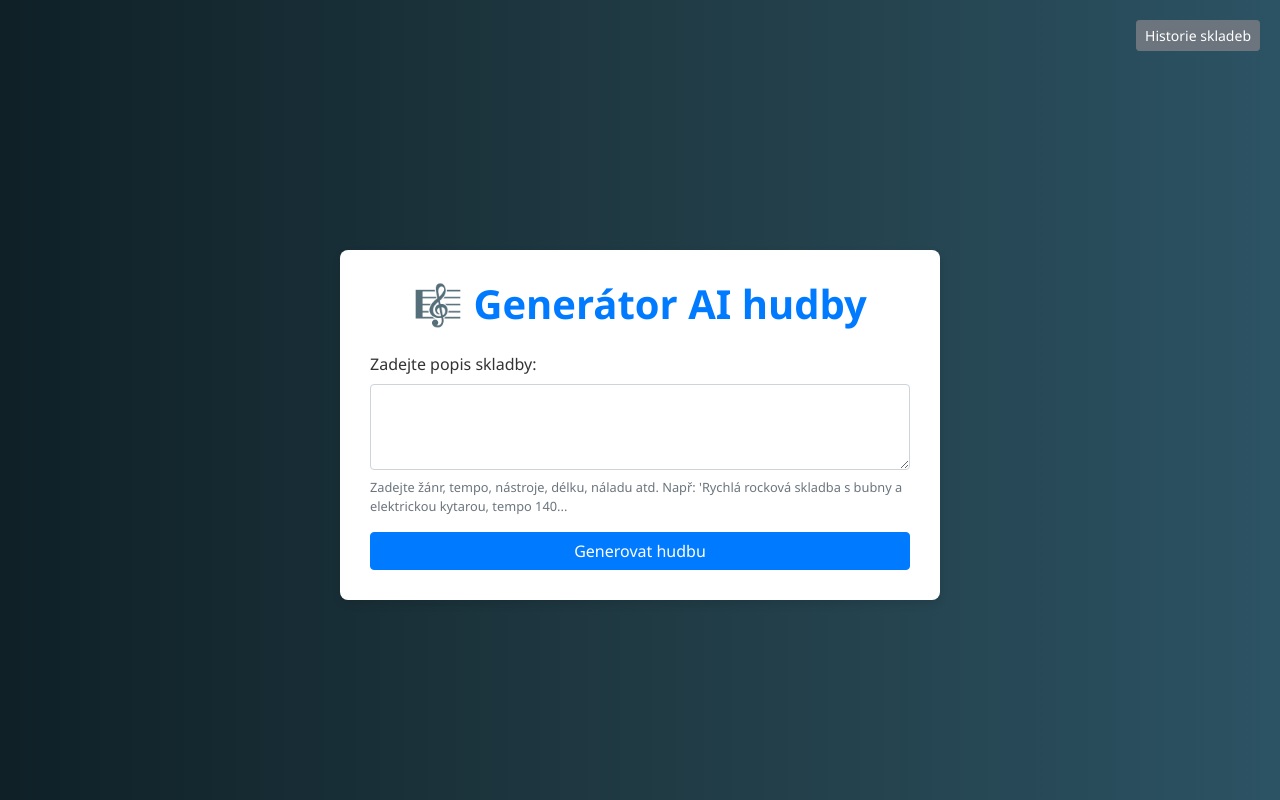
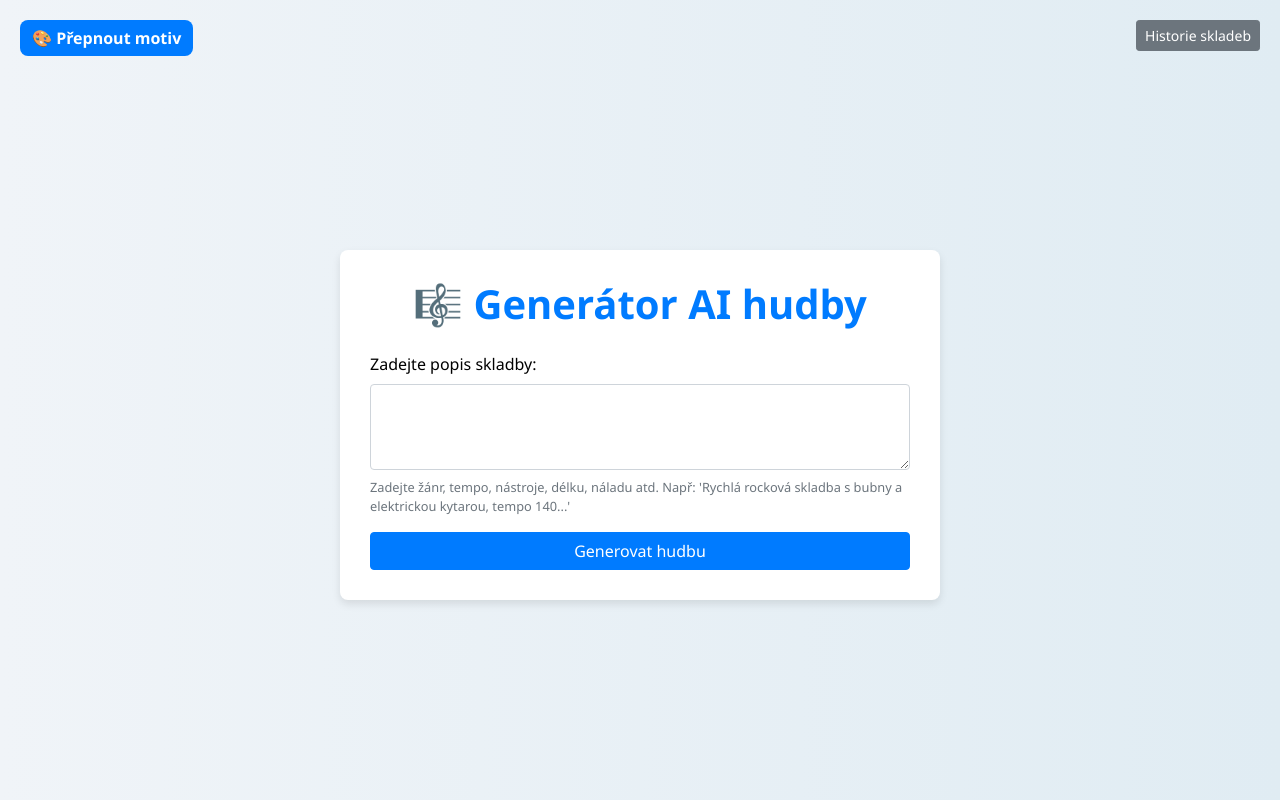
Before and after one commit to renekadlcik/Projekt_BP, a Flask app: page / in a window 1280 px wide. Run offline with Flask 3, Linux system fonts and the light colour scheme; some libraries are stand-ins or nearby versions.

Commit message:
Přidání možnosti přepnout motiv na hlavní stránce (index.html)

```diff
--- a/templates/index.html
+++ b/templates/index.html
@@ -6,42 +6,97 @@
     <title>Generátor AI hudby</title>
     <link href="https://stackpath.bootstrapcdn.com/bootstrap/4.5.2/css/bootstrap.min.css" rel="stylesheet">
     <style>
-        body {
-            background:linear-gradient(to right,#0f2027,#203a43,#2c5364);
-            color:#e0f7fa;
-            font-family:'Segoe UI',sans-serif;
-            padding-top:250px;
+        body.theme-light {
+            background: linear-gradient(to right, #f0f4f8, #e0ecf3);
+            color: #222;
+            font-family: 'Segoe UI', sans-serif;
+            padding-top: 250px;
         }
+
+        body.theme-dark {
+            background: linear-gradient(to right, #0f2027, #203a43, #2c5364);
+            color: #e0f7fa;
+            font-family: 'Segoe UI', sans-serif;
+            padding-top: 250px;
+        }
+
+        body.theme-neon {
+            background: linear-gradient(to right, #000000, #0f0f0f);
+            color: #39ff14;
+            font-family: 'Segoe UI', sans-serif;
+            padding-top: 250px;
+        }
+
         .container {
             max-width: 600px;
             background-color: #ffffff;
             padding: 30px;
             border-radius: 8px;
-            box-shadow: 0 4px 8px rgba(0,0,0,0.1);
+            box-shadow: 0 4px 8px rgba(0, 0, 0, 0.1);
         }
-        h1 { color: #007bff; font-weight: bold; }
-        .status-message { margin-top: 20px; padding: 15px; border-radius: 5px; text-align: center; }
-        .status-message.alert-info { background-color: #d1ecf1; color: #0c5460; border-color: #bee5eb; }
-        .status-message.alert-success { background-color: #d4edda; color: #155724; border-color: #c3e6cb; }
-        .status-message.alert-danger { background-color: #f8d7da; color: #721c24; border-color: #f5c6cb; }
-        #download-buttons-container { text-align: center; margin-top: 20px; display: none; }
-        #download-buttons-container .btn { margin: 5px; }
-        .history-button-container { position: absolute; top: 20px; right: 20px; }
+
+        h1 {
+            color: #007bff;
+            font-weight: bold;
+        }
 
         h1::before {
-            content: "🎼 "; }
+            content: "🎼 ";
+        }
+
+        .status-message {
+            margin-top: 20px;
+            padding: 15px;
+            border-radius: 5px;
+            text-align: center;
+        }
+
+        #download-buttons-container {
+            text-align: center;
+            margin-top: 20px;
+            display: none;
+        }
+
+        #download-buttons-container .btn {
+            margin: 5px;
+        }
+
+        .history-button-container {
+            position: absolute;
+            top: 20px;
+            right: 20px;
+        }
 
         .prompt-label {
-            color: #333333;
+            color: #000000;
             font-weight: 500;
         }
 
+        .theme-button {
+            position: absolute;
+            top: 20px;
+            left: 20px;
+            padding: 6px 12px;
+            border-radius: 8px;
+            border: none;
+            cursor: pointer;
+            font-weight: bold;
+            z-index: 999;
+            background-color: #007bff;
+            color: white;
+        }
+
+        .theme-button:hover {
+            background-color: #0056b3;
+        }
     </style>
 </head>
 <body>
 <div class="history-button-container">
     <a href="/history" class="btn btn-secondary btn-sm">Historie skladeb</a>
 </div>
+
+<button id="theme-toggle" class="theme-button">🎨 Přepnout motiv</button>
 
 <div class="container">
     <h1 class="text-center mb-4">Generátor AI hudby</h1>
@@ -51,18 +106,18 @@
             <label for="prompt" class="prompt-label">Zadejte popis skladby:</label>
             <textarea class="form-control" id="prompt" name="prompt" rows="3"></textarea>
             <small class="form-text text-muted mt-2">
-                Zadejte žánr, tempo, nástroje, délku, náladu atd. Např: 'Rychlá rocková skladba s bubny a elektrickou kytarou, tempo 140...
+                Zadejte žánr, tempo, nástroje, délku, náladu atd. Např: 'Rychlá rocková skladba s bubny a elektrickou kytarou, tempo 140...'
             </small>
         </div>
         <button type="submit" id="generateButton" class="btn btn-primary btn-block">Generovat hudbu</button>
     </form>
 
-    <div id="statusMessage" class="status-message" style="display: none;"></div>
+    <div id="statusMessage" class="status-message alert" style="display: none;"></div>
     <div id="download-buttons-container"></div>
 </div>
 
 <script>
-    document.getElementById('musicForm').addEventListener('submit', function(event) {
+    document.getElementById('musicForm').addEventListener('submit', function (event) {
         event.preventDefault();
 
         const prompt = document.getElementById('prompt').value;
@@ -75,7 +130,6 @@
         const downloadButtonsContainer = document.getElementById('download-buttons-container');
         const generateButton = document.getElementById('generateButton');
 
-        // --- Krok 1: UI do stavu "načítání" ---
         statusMessage.innerText = '🎵 Generuji hudbu... Tento proces může chvíli trvat, prosím čekejte.';
         statusMessage.className = 'status-message alert alert-info';
         statusMessage.style.display = 'block';
@@ -106,11 +160,9 @@
                     throw new Error(data.error);
                 }
 
-                // Úspěšné generování - zobrazíme zprávu a tlačítka pro stažení
                 statusMessage.innerText = 'Hudba byla úspěšně vygenerována!';
                 statusMessage.className = 'status-message alert alert-success';
 
-                // Vytvoření tlačítek pro stažení
                 downloadButtonsContainer.innerHTML = `
             <a href="/download_music/${data.midi_file.split('/').pop()}" class="btn btn-primary">Stáhnout MIDI</a>
             <a href="/download_music/${data.wav_file.split('/').pop()}" class="btn btn-success">Stáhnout WAV</a>
@@ -120,7 +172,6 @@
               Váš prohlížeč nepodporuje přehrávání audia.
             </audio>
           `;
-
                 downloadButtonsContainer.style.display = 'block';
             })
             .catch(error => {
@@ -134,5 +185,31 @@
             });
     });
 </script>
+
+<script>
+    const themes = ['theme-light', 'theme-dark', 'theme-neon'];
+    let currentThemeIndex = 0;
+
+    function applyTheme(index) {
+        document.body.classList.remove(...themes);
+        document.body.classList.add(themes[index]);
+        localStorage.setItem('theme', themes[index]);
+    }
+
+    document.getElementById('theme-toggle').addEventListener('click', () => {
+        currentThemeIndex = (currentThemeIndex + 1) % themes.length;
+        applyTheme(currentThemeIndex);
+    });
+
+    window.addEventListener('DOMContentLoaded', () => {
+        const savedTheme = localStorage.getItem('theme');
+        if (savedTheme && themes.includes(savedTheme)) {
+            currentThemeIndex = themes.indexOf(savedTheme);
+            applyTheme(currentThemeIndex);
+        } else {
+            applyTheme(0);
+        }
+    });
+</script>
 </body>
 </html>
```
Lines whose indentation alone changed are shown as unchanged.
